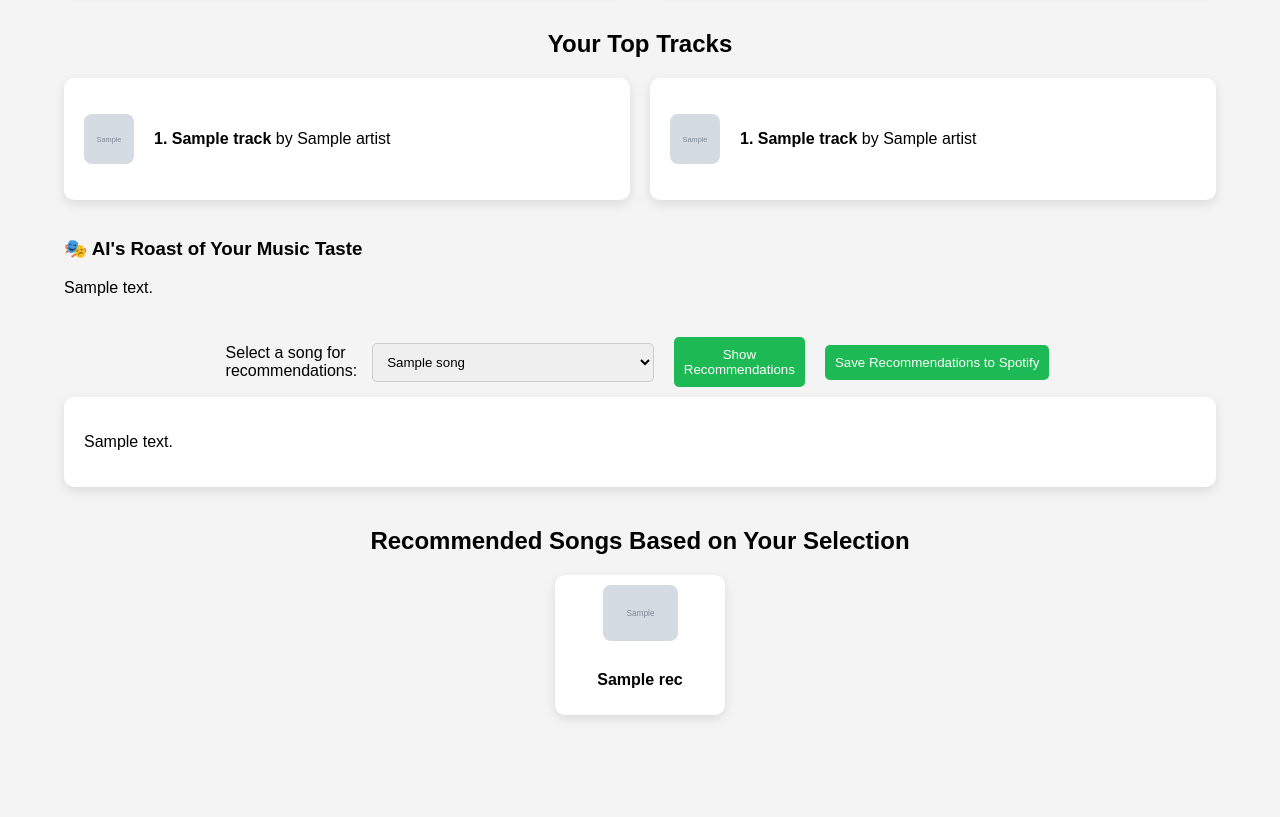
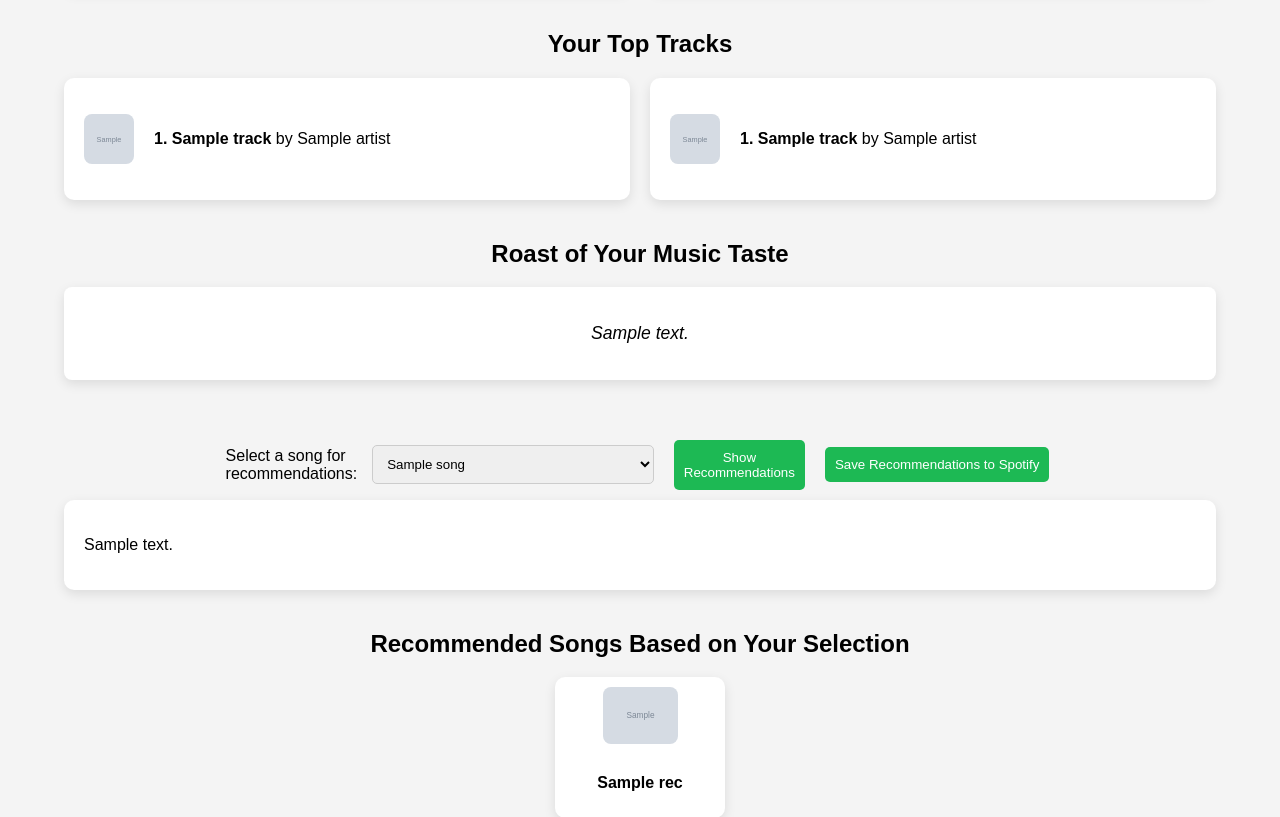
Before and after one commit to denismwangikimani/audiojam-spotify, a Flask app: template templates/index.html in a window 1280 px wide. Shown: the part 690-1507 px from the top of the page. Before the commit the page ends 1409 px from the top, so only its background shows below. Run offline with Flask 3, Linux system fonts and the light colour scheme; the template is opened without the code that fills it: most values are stand-ins (such as "Sample title", 1, 10 or a date in 2020); grey boxes marked "Sample" are stand-in pictures; parts of the project's set-up code (start-up, migrations or seed data) failed here and were passed over.

Commit message:
added the ability to roast songs based on users top songs using gemini ai

```diff
--- a/config.py
+++ b/config.py
@@ -4,8 +4,8 @@ from spotipy.oauth2 import SpotifyOAuth
 # Define your Spotify app credentials here
 SPOTIPY_CLIENT_ID = "fa46dfec5ae244f2b3c831aa00dfa7ed"
 SPOTIPY_CLIENT_SECRET = "99318d0ed323485c9c9cc5e37e95a637"
-#SPOTIPY_REDIRECT_URI = "http://127.0.0.1:5000/callback"
-SPOTIPY_REDIRECT_URI = "https://audiojam.onrender.com/callback"
+SPOTIPY_REDIRECT_URI = "http://127.0.0.1:5000/callback"
+#SPOTIPY_REDIRECT_URI = "https://audiojam.onrender.com/callback"
 
 # Scope defines the permissions you're requesting from the user
 SCOPE="user-top-read playlist-modify-private playlist-modify-public"
--- a/static/styles.css
+++ b/static/styles.css
@@ -180,16 +180,26 @@ button:hover {
 }
 
 .roast-card {
-  background-color: #282828;
+  background-color: white;
   padding: 2rem;
   border-radius: 8px;
-  color: #fff;
+  color: #000;
   font-size: 1.1rem;
   line-height: 1.6;
   text-align: center;
   font-style: italic;
+  box-shadow: 0px 4px 12px rgba(0, 0, 0, 0.1);
+  margin-bottom: 20px;
+  grid-column: span 2; /* Span 2 columns on larger screens */
 }
 
 .roast-card p {
   margin: 0;
 }
+
+/* Responsive adjustments for smaller screens */
+@media (max-width: 768px) {
+  .roast-card {
+    grid-column: span 1; /* Span 1 column on smaller screens */
+  }
+}
--- a/templates/index.html
+++ b/templates/index.html
@@ -147,14 +147,13 @@
       </div>
 
       <!-- Show the users roast -->
-      <!-- After the top tracks section -->
       {% if roast_message %}
-      <div class="max-w-4xl mx-auto mt-8 mb-8">
-        <div class="bg-white shadow-lg rounded-lg p-6">
-          <h3 class="text-xl font-bold mb-4">
-            🎭 AI's Roast of Your Music Taste
-          </h3>
-          <p class="text-gray-700 italic">{{ roast_message }}</p>
+      <div class="top-items">
+        <h2>Roast of Your Music Taste</h2>
+        <div class="grid-container">
+          <div class="card roast-card">
+            <p>{{ roast_message }}</p>
+          </div>
         </div>
       </div>
       {% endif %}
```
Also changed, not shown: views.py (+29 -29 lines), 6 other files.
